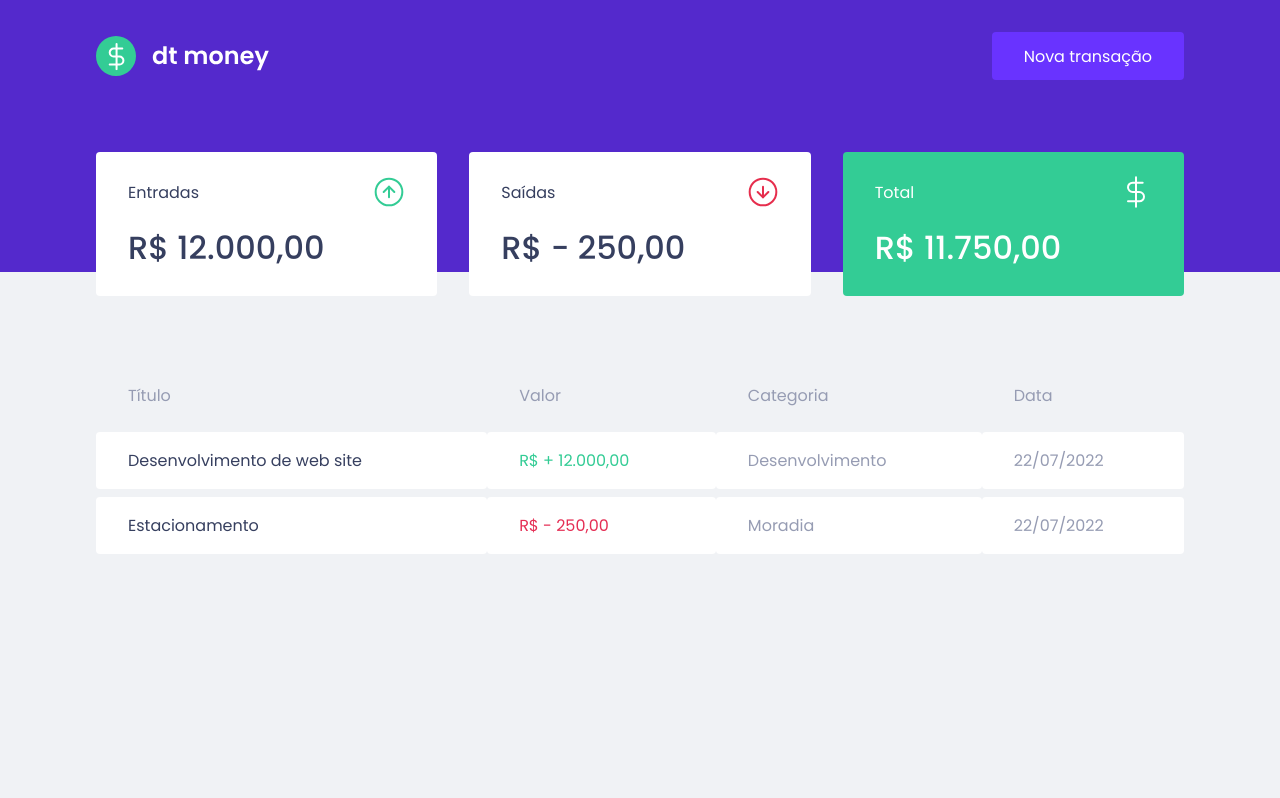
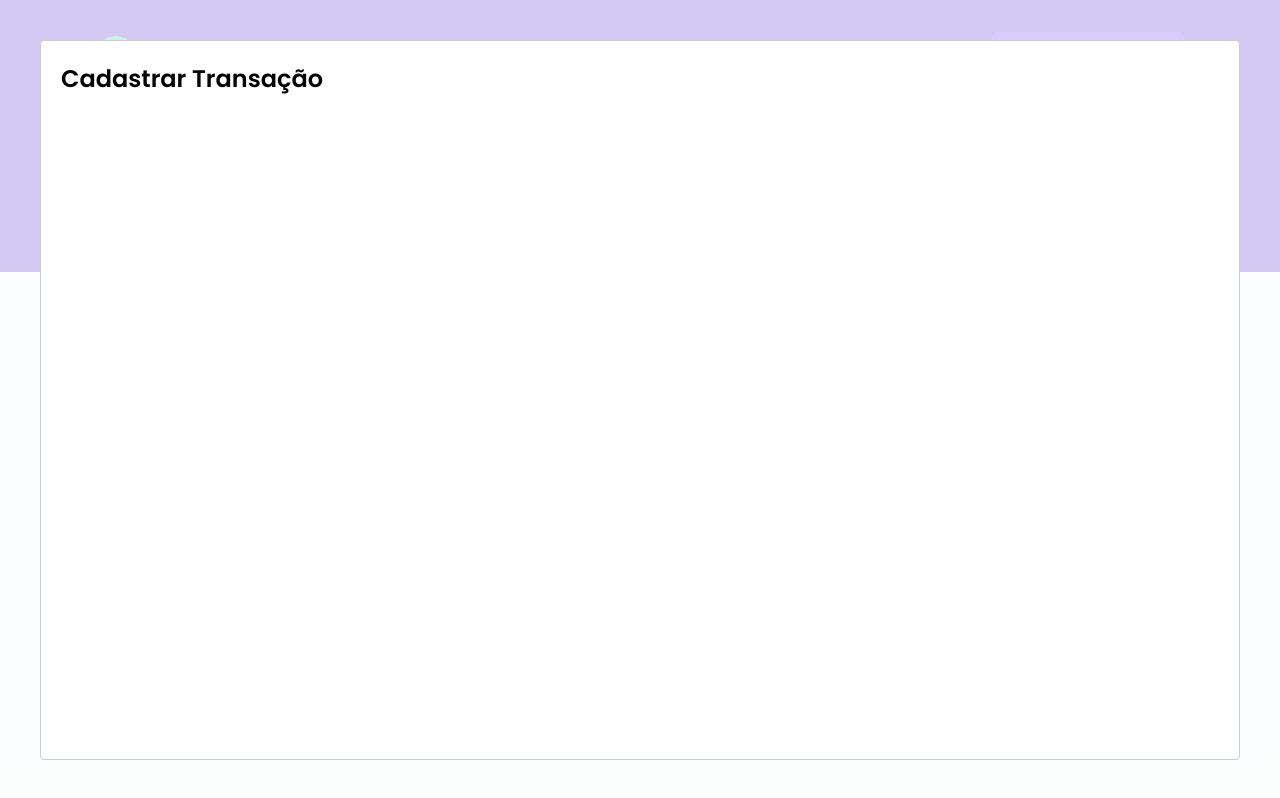
Before and after one commit to thuurzz/reactjs-rocketseat-chapter2, a React (Create React App) app in the folder ainda-tem-grana/: page / in a window 1280 px wide. Both pictures are taken after a click on the button "Nova transação". Built offline with nearby package versions, Linux system fonts and the light colour scheme; no server answers; what miragejs would draw is missing.

Commit message:
wip: configurando modal de criação

```diff
--- a/ainda-tem-grana/package.json
+++ b/ainda-tem-grana/package.json
@@ -6,6 +6,7 @@
     "axios": "^0.27.2",
     "react": "17.0.2",
     "react-dom": "17.0.2",
+    "react-modal": "^3.15.1",
     "react-scripts": "5.0.1",
     "styled-components": "^5.3.5",
     "web-vitals": "^2.1.0"
@@ -18,6 +19,7 @@
     "@types/node": "^16.7.13",
     "@types/react": "17.0.2",
     "@types/react-dom": "^18.0.0",
+    "@types/react-modal": "^3.13.1",
     "@types/styled-components": "^5.1.25",
     "miragejs": "^0.1.45",
     "typescript": "^4.4.2"
--- a/ainda-tem-grana/src/App.tsx
+++ b/ainda-tem-grana/src/App.tsx
@@ -2,6 +2,8 @@ import { Dashboard } from "./components/Dashborad";
 import { Header } from "./components/Header";
 import { GlobalStyle } from "./styles/global";
 import { createServer } from "miragejs";
+import Modal from "react-modal";
+import { useState } from "react";
 
 createServer({
   routes() {
@@ -22,12 +24,29 @@ createServer({
   },
 });
 
+Modal.setAppElement("#root");
+
 export function App() {
+  const [isNewTransactionModalOpen, setIsNewTransactionModal] = useState(false);
+
+  function handleOpenNewTransactionModal() {
+    setIsNewTransactionModal(true);
+  }
+  function handleCloseNewTransactionModal() {
+    setIsNewTransactionModal(false);
+  }
+
   return (
     <>
       <GlobalStyle />
-      <Header />
+      <Header onOpenNewTransactionModel={handleOpenNewTransactionModal} />
       <Dashboard />
+      <Modal
+        isOpen={isNewTransactionModalOpen}
+        onRequestClose={handleCloseNewTransactionModal}
+      >
+        <h2>Cadastrar Transação</h2>
+      </Modal>
     </>
   );
 }
--- a/ainda-tem-grana/src/components/Header/index.tsx
+++ b/ainda-tem-grana/src/components/Header/index.tsx
@@ -1,12 +1,16 @@
 import logoImg from "../../assets/logo.svg";
 import { Container, Content } from "./styles";
 
-export function Header() {
+interface HeaderProps {
+  onOpenNewTransactionModel: () => void;
+}
+
+export function Header({onOpenNewTransactionModel}: HeaderProps) {
   return (
     <Container>
       <Content>
         <img src={logoImg} alt="dt money" />
-        <button>Nova transação</button>
+        <button onClick={onOpenNewTransactionModel}>Nova transação</button>
       </Content>
     </Container>
   );
```
Also changed, not shown: 1 other file (tests, documents, lock files or other folders).
